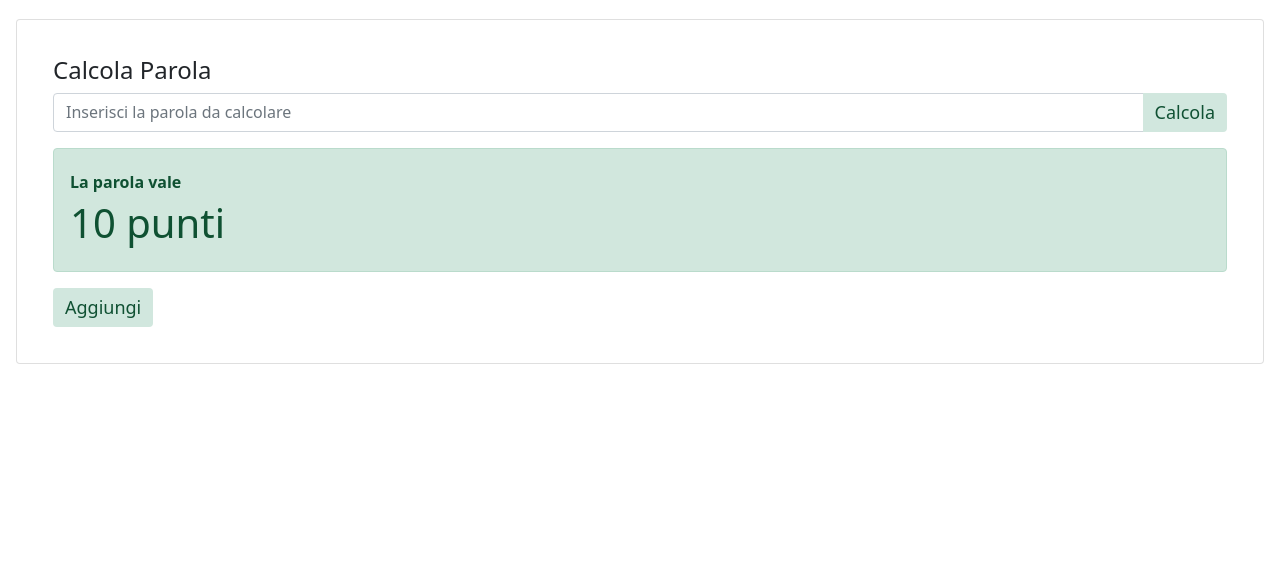
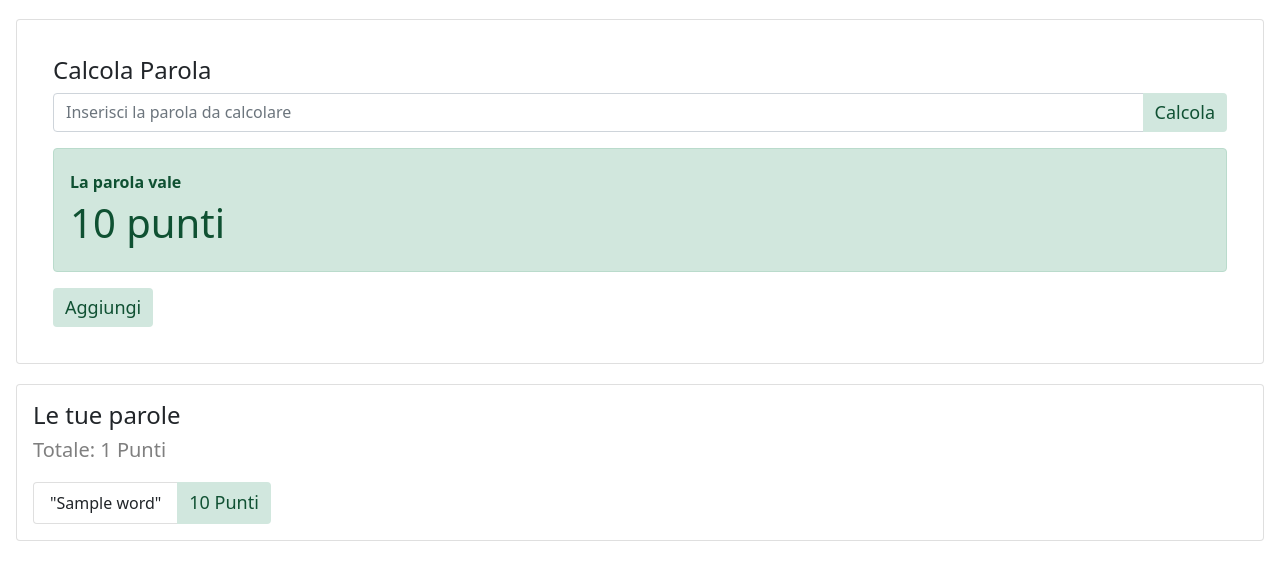
Before and after one commit to follen99/ScrabblePointsCalculator, a Flask app: template templates/index.html in a window 1280 px wide. Shown: the part 73-653 px from the top of the page. Run offline with Flask 2, Linux system fonts and the light colour scheme; the template is opened without the code that fills it: most values are stand-ins (such as "Sample title", 1, 10 or a date in 2020).

Commit message:
interfaccia ed algoritmo completi

```diff
--- a/app.py
+++ b/app.py
@@ -4,7 +4,7 @@ import sqlite3
 app = Flask(__name__)
 
 wordList = []
-history = []
+latestWord = []
 
 @app.route('/')
 def index():
@@ -15,13 +15,32 @@ def index():
 def indexPost():
     if request.form['submit_button'] == 'calc':
         word = request.form['word']
-        history.append(word)
+
+        if latestWord:
+            latestWord.pop() # remove the last word from the list, in questo modo abbiamo sempre un solo elemento nella lista
+        latestWord.append(word)
+
         points = calcPoints(word)
-        return render_template('index.html', points=points)
+        return render_template('index.html', points=points, totalPoints=calcTotalPoints(wordList), wordList=wordList)
     elif request.form['submit_button'] == 'add':
-        wordList.append(history.pop())
-        print(wordList)     # wordlist contiene tutte le parole che l'utente vuole contare
-        return render_template('index.html', points='0')
+        if latestWord: # check if list is empty
+            temp = latestWord.pop() # remove the last word from the list, in questo modo abbiamo sempre un solo elemento nella lista
+            w1 = Parola(temp, calcPoints(temp))
+            wordList.append(w1)
+
+        return render_template('index.html', points='0', totalPoints=calcTotalPoints(wordList), wordList=wordList)
+
+def calcTotalPoints(wordList):
+    points = 0
+    for word in wordList:
+        points += word.points
+    return points
+
+class Parola:
+    def __init__(self, word, points):
+        self.word = word
+        self.points = points
+
 
 a=1
 b=3
--- a/templates/index.html
+++ b/templates/index.html
@@ -59,13 +59,27 @@
                         <button class="btn btn-primary" type="submit" value="add" name="submit_button">Aggiungi</button>
 
                     </div>
-
-
-
                 </div>
             </div>
         </div>
+
+        <div class="card" style="margin-top: 20px">
+            <div class="card-body">
+                <h4 class="card-title">Le tue parole</h4>
+                <h5 class="text-black-50">Totale: {{totalPoints}} Punti</h5>
+
+                {%for word in wordList%}
+                <div class="input-group" style="margin-top: 20px;">
+                    <ul class="list-group">
+                        <li class="list-group-item"><span>"{{word.word}}"</span></li>
+                    </ul><button class="btn btn-primary" type="button">{{word.points}} Punti</button>
+                </div>
+                {%endfor%}
+
+            </div>
+        </div>
     </form>
+
     <script src="https://cdn.jsdelivr.net/npm/bootstrap@5.1.3/dist/js/bootstrap.bundle.min.js" integrity="sha384-ka7Sk0Gln4gmtz2MlQnikT1wXgYsOg+OMhuP+IlRH9sENBO0LRn5q+8nbTov4+1p" crossorigin="anonymous"></script>
 
     <!-- Option 2: Separate Popper and Bootstrap JS -->
```
